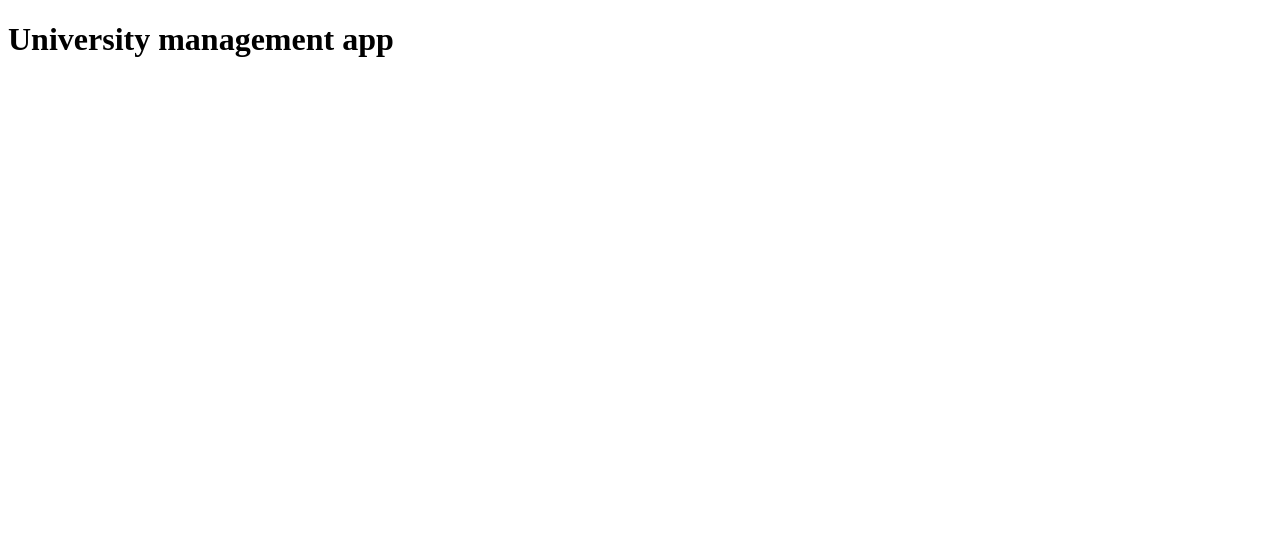
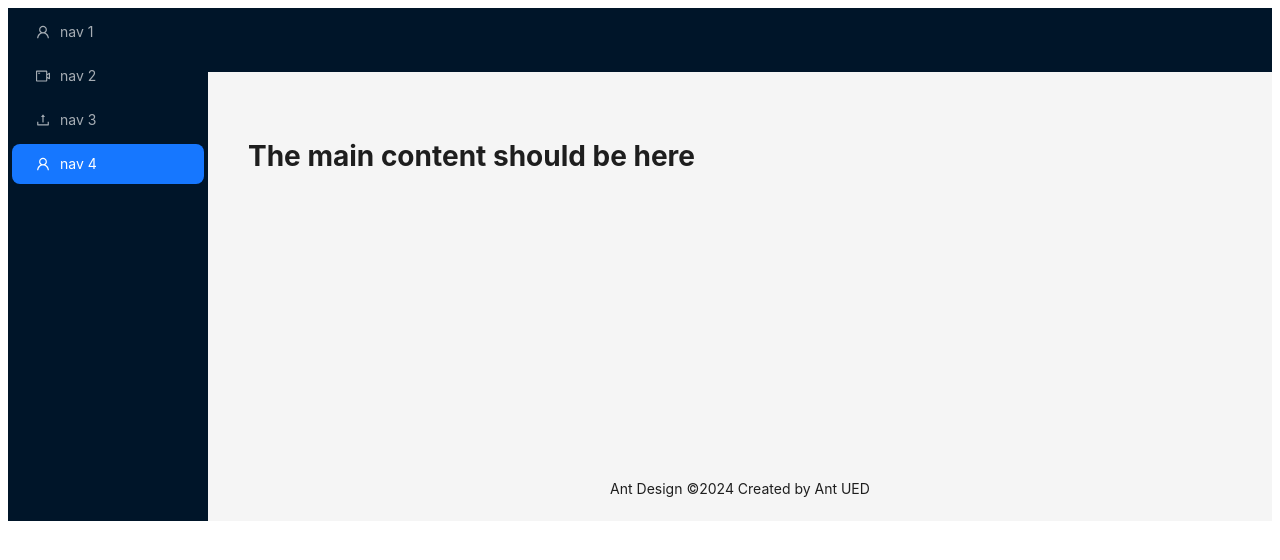
Before and after one commit to sowmik-sec/university-management-client, a React (Vite) app: page / in a window 1280 px wide. Shown: the top 560 px of the page. Built offline with nearby package versions, Linux system fonts and the light colour scheme.

Commit message:
Layout component with ant design

```diff
--- a/src/App.tsx
+++ b/src/App.tsx
@@ -1,7 +1,9 @@
+import MainLayout from "./components/layout/MainLayout";
+
 function App() {
   return (
     <>
-      <h1>University management app</h1>
+      <MainLayout />
     </>
   );
 }
--- /dev/null
+++ b/src/components/layout/MainLayout.tsx
@@ -0,0 +1,62 @@
+import React from "react";
+import {
+  UploadOutlined,
+  UserOutlined,
+  VideoCameraOutlined,
+} from "@ant-design/icons";
+import { Layout, Menu } from "antd";
+
+const { Header, Content, Footer, Sider } = Layout;
+
+const items = [
+  UserOutlined,
+  VideoCameraOutlined,
+  UploadOutlined,
+  UserOutlined,
+].map((icon, index) => ({
+  key: String(index + 1),
+  icon: React.createElement(icon),
+  label: `nav ${index + 1}`,
+}));
+const MainLayout = () => {
+  return (
+    <Layout>
+      <Sider
+        breakpoint="lg"
+        collapsedWidth="0"
+        onBreakpoint={(broken) => {
+          console.log(broken);
+        }}
+        onCollapse={(collapsed, type) => {
+          console.log(collapsed, type);
+        }}
+      >
+        <div className="demo-logo-vertical" />
+        <Menu
+          theme="dark"
+          mode="inline"
+          defaultSelectedKeys={["4"]}
+          items={items}
+        />
+      </Sider>
+      <Layout>
+        <Header style={{ padding: 0 }} />
+        <Content style={{ margin: "24px 16px 0" }}>
+          <div
+            style={{
+              padding: 24,
+              minHeight: 360,
+            }}
+          >
+            <h1>The main content should be here</h1>
+          </div>
+        </Content>
+        <Footer style={{ textAlign: "center" }}>
+          Ant Design ©{new Date().getFullYear()} Created by Ant UED
+        </Footer>
+      </Layout>
+    </Layout>
+  );
+};
+
+export default MainLayout;
```
Also changed, not shown: src/components/layout/AdminLayout.tsx (added, +9 -0 lines).
